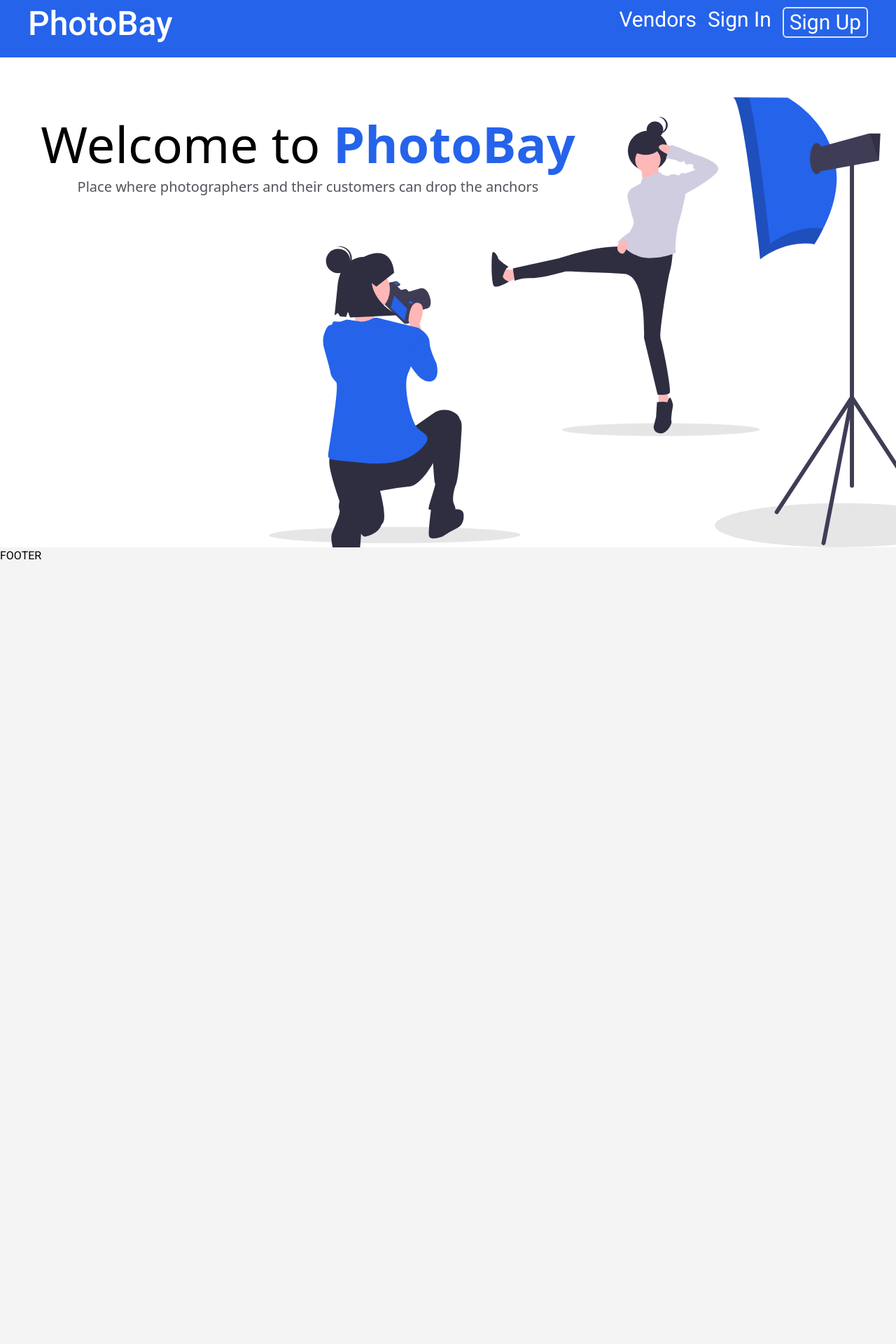
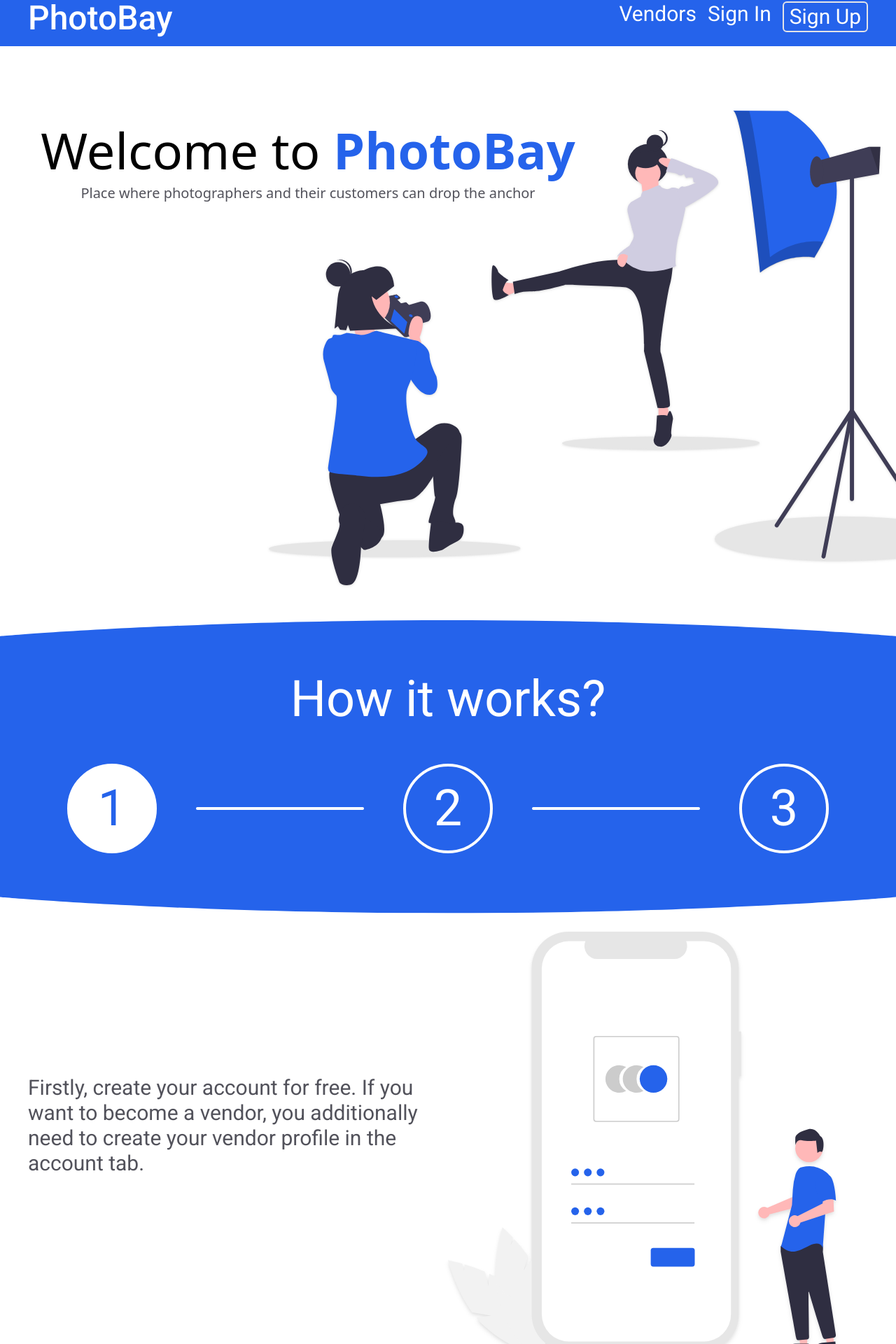
Before and after one commit to mateusz28011/photography-client, a React (Create React App) app: page / in a window 1280 px wide. Shown: the part 18-1938 px from the top of the page at 70% size. Before the commit the page ends 824 px from the top, so only its background shows below. Built offline with nearby package versions, Linux system fonts and the light colour scheme; no server answers; what tailwind-capitalize-first-letter would draw is missing.

Commit message:
Developing home page

```diff
--- a/src/App.js
+++ b/src/App.js
@@ -27,7 +27,7 @@
   return (
     <Provider store={store}>
       {/* <div className='h-screen'> */}
-      <div className='h-screen max-w-screen-2xl mx-auto flex flex-col'>
+      <div className='max-w-screen-2xl mx-auto'>
         <Navbar />
         <Switch>
           <Route exact path='/'>
@@ -59,8 +59,8 @@
             <Home />
           </Route>
         </Switch>
+        {/* <Footer /> */}
       </div>
-      <Footer />
       {/* </div> */}
     </Provider>
   );
--- a/src/components/Footer.js
+++ b/src/components/Footer.js
@@ -1,7 +1,7 @@
 import React from 'react';
 
 const Footer = () => {
-  return <div className='self-center mt-auto'>FOOTER</div>;
+  return <div className=' w-full bg-indigo-100'>FOOTER</div>;
 };
 
 export default Footer;
--- a/src/components/Navbar.js
+++ b/src/components/Navbar.js
@@ -65,10 +65,10 @@
   }, []);
 
   return (
-    <div className='bg-blue-600 shadow flex-initial'>
+    <div className='bg-blue-600 shadow z-20'>
       <nav
         id='menu'
-        className='flex flex-col md:flex-row items-center w-full mx-auto text-center  text-white  md:justify-between md:py-3 lg:py-6 2xl:container'
+        className='flex flex-col md:flex-row items-center w-full mx-auto text-center  text-white  md:justify-between md:py-3 lg:py-4 2xl:container'
       >
         <div className='flex w-full md:w-auto justify-between mx-3 mt-1 md:ml-6 lg:ml-10'>
           <Link
--- a/src/components/pages/Home/Home.js
+++ b/src/components/pages/Home/Home.js
@@ -1,23 +1,12 @@
 import React from 'react';
-import polaroid from './graphics/undraw_fashion_photoshoot_mtq8.svg';
+import Introduction from './Introduction';
+import Welcome from './Welcome';
 
 const Home = () => {
   return (
-    <div
-      style={{ maxHeight: '76rem' }}
-      className='bg-white flex-auto p-5 md:p-10 flex flex-col justify-evenly relative lg:grid grid-cols-6 grid-rows-6 items-center max-h overflow-x-hidden'
-    >
-      <div className='text-center text-5xl md:text-6xl xl:text-7xl font-medium font-sans relative col-start-1 col-end-5 row-start-1 row-end-3'>
-        Welcome to <span className='text-blue-600 font-bold'>PhotoBay</span>
-        <div className='text-base md:text-lg  lg:text-xl mt-4 md:mt-3 text-gray-600'>
-          Place where photographers and their customers can drop the anchors
-        </div>
-      </div>
-      <img
-        src={polaroid}
-        alt=''
-        className='col-start-2 col-end-7 row-start-1 row-end-7 relative xl:left-36 xl:top-10 mt-3'
-      />
+    <div className='bg-white'>
+      <Welcome />
+      <Introduction />
     </div>
   );
 };
--- /dev/null
+++ b/src/components/pages/Home/Introduction.js
@@ -0,0 +1,107 @@
+import React, { useState } from 'react';
+import account from './graphics/undraw_Access_account_re_8spm.svg';
+import album from './graphics/undraw_photo_album_re_31c2.svg';
+
+const renderSwitch = (param) => {
+  switch (param) {
+    case 1:
+      return <FirstStep />;
+    case 2:
+      return <SecondStep />;
+    default:
+      return null;
+  }
+};
+
+const Introduction = () => {
+  const [step, setStep] = useState(1);
+
+  return (
+    <div className='min-h-screen flex flex-col'>
+      <div className='relative -top-px text-white bg-blue-600 z-10'>
+        <div className='text-center w-full pt-8 md:pt-10 lg:pt-12 text-4xl md:text-5xl lg:text-6xl xl:text-7xl'>
+          How it works?
+        </div>
+        <div className='grid grid-cols-5 px-5 md:px-7 lg:px-8 xl:px-10 text-center py-10 md:py-12 lg:py-14'>
+          <Number number={1} step={step} setStep={setStep} />
+          <Line />
+          <Number number={2} step={step} setStep={setStep} />
+          <Line />
+          <Number number={3} step={step} setStep={setStep} />
+        </div>
+      </div>
+      <svg
+        preserveAspectRatio='none'
+        viewBox='0 0 1680 40'
+        className='w-full bg-white relative -top-0.5'
+        style={{ transform: 'scale(-1)' }}
+      >
+        <path d='M0 40h1680V30S1340 0 840 0 0 30 0 30z' fill='#2563EB'></path>
+      </svg>
+      <div className='px-5 md:px-10 py-6 bg-white flex-auto flex flex-col justify-center text-gray-600 text-lg sm:text-xl md:text-2xl lg:text-3xl sm:flex-row sm:items-center'>
+        {renderSwitch(step)}
+      </div>
+    </div>
+  );
+};
+
+const Number = ({ number, step, setStep }) => {
+  return (
+    <div
+      onClick={number === step ? undefined : () => setStep(number)}
+      className={
+        'h-16 w-16 sm:h-24 sm:w-24 md:h-28 md:w-28 xl:h-32 xl:w-32 border-2 xl:border-4 rounded-full flex items-center justify-center mx-auto border-white ' +
+        (number === step ? 'text-blue-600 bg-white' : 'cursor-pointer')
+      }
+    >
+      <div className='text-2xl sm:text-4xl md:text-5xl xl:text-7xl'>
+        {number}
+      </div>
+    </div>
+  );
+};
+
+const Line = () => {
+  return (
+    <div className='border-2 h-1 self-center border-white rounded-full'></div>
+  );
+};
+
+const FirstStep = () => {
+  return (
+    <>
+      <div className='pb-12 sm:pr-5'>
+        Firstly, create your account for free. If you want to become a vendor,
+        you additionally need to create your vendor profile in the account tab.
+      </div>
+      <img
+        className='filter drop-shadow-md sm:w-1/2 flex-shrink '
+        src={account}
+        alt=''
+      />
+    </>
+  );
+};
+
+const SecondStep = () => {
+  return (
+    <>
+      <div className='text-base sm:text-xl md:text-2xl lg:text-3xl sm:w-1/2 sm:pr-5'>
+        <div className='pb-6 sm:pb-12 '>
+          As <span className='text-blue-600 font-medium'>a buyer</span> you can
+          see all available vendors, their portfolios and descriptions to then
+          decide which is your favourite and make order for service.
+        </div>
+        <div className='pb-10 sm:pb-0 '>
+          As <span className='text-blue-600 font-medium'>a vendor</span> you can
+          offer your services, manage orders, profile, and choose photos to
+          represent yourself. Also you can create photo albums and share them
+          for certain users or create public link.
+        </div>
+      </div>
+      <img className='filter drop-shadow-md sm:w-1/2' src={album} alt='' />
+    </>
+  );
+};
+
+export default Introduction;
--- /dev/null
+++ b/src/components/pages/Home/Welcome.js
@@ -0,0 +1,32 @@
+import React from 'react';
+import welcomeGraphic from './graphics/undraw_fashion_photoshoot_mtq8.svg';
+
+const Welcome = () => {
+  return (
+    <div
+      style={{ maxHeight: '76rem' }}
+      className='p-5 md:p-10 flex flex-col justify-evenly lg:grid grid-cols-6 grid-rows-6 items-center overflow-x-hidden relative min-h-screen'
+    >
+      <div className='text-center text-5xl md:text-6xl xl:text-7xl font-medium font-sans col-start-1 col-end-5 row-start-1 row-end-3 z-10'>
+        Welcome to <span className='text-blue-600 font-bold'>PhotoBay</span>
+        <div className='text-base md:text-lg  lg:text-xl mt-4 md:mt-3 text-gray-600'>
+          Place where photographers and their customers can drop the anchor
+        </div>
+      </div>
+      <img
+        src={welcomeGraphic}
+        alt=''
+        className='col-start-2 col-end-7 row-start-1 row-end-7 relative lg:left-36 lg:top-10 mt-3 mb-20 filter drop-shadow'
+      />
+      <svg
+        preserveAspectRatio='none'
+        viewBox='0 0 1680 40'
+        className='absolute w-full bottom-0'
+      >
+        <path d='M0 40h1680V30S1340 0 840 0 0 30 0 30z' fill='#2563EB'></path>
+      </svg>
+    </div>
+  );
+};
+
+export default Welcome;
```
Also changed, not shown: src/components/pages/Home/graphics/undraw_Access_account_re_8spm.svg (added).
